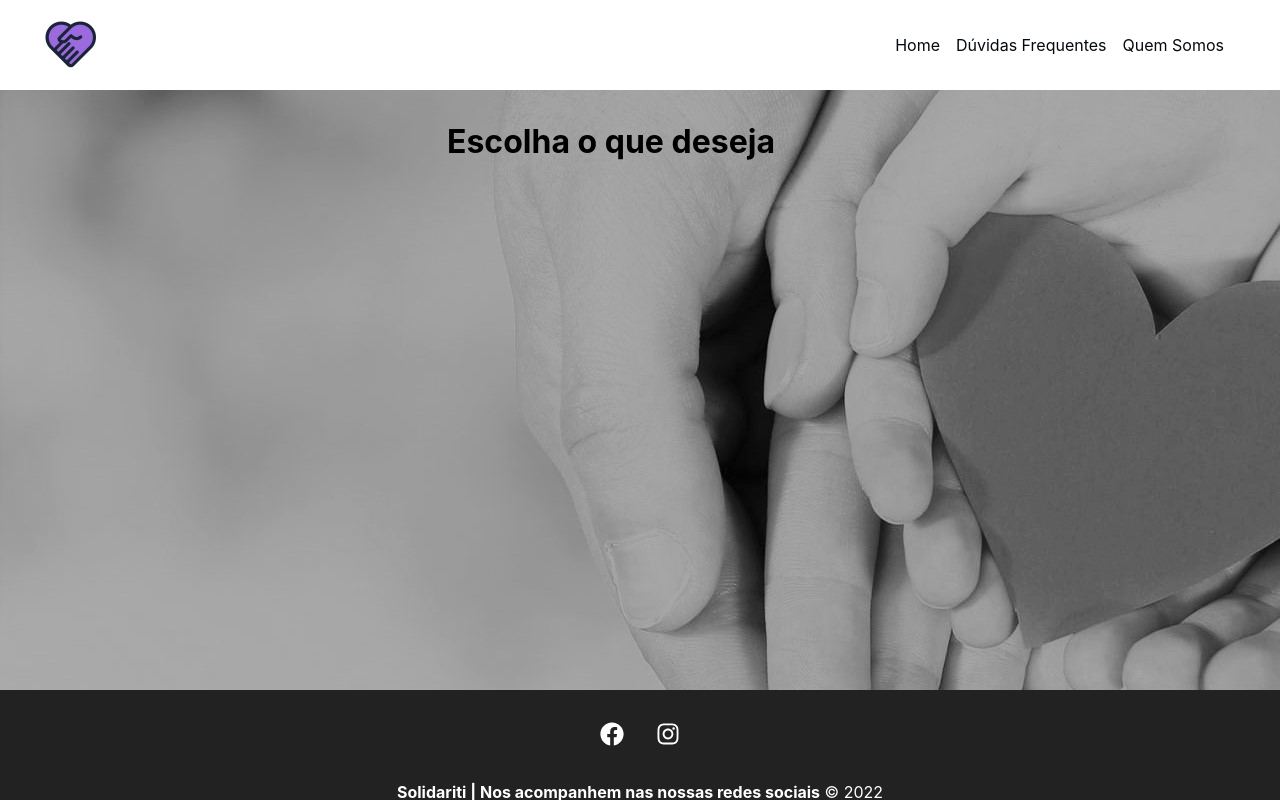
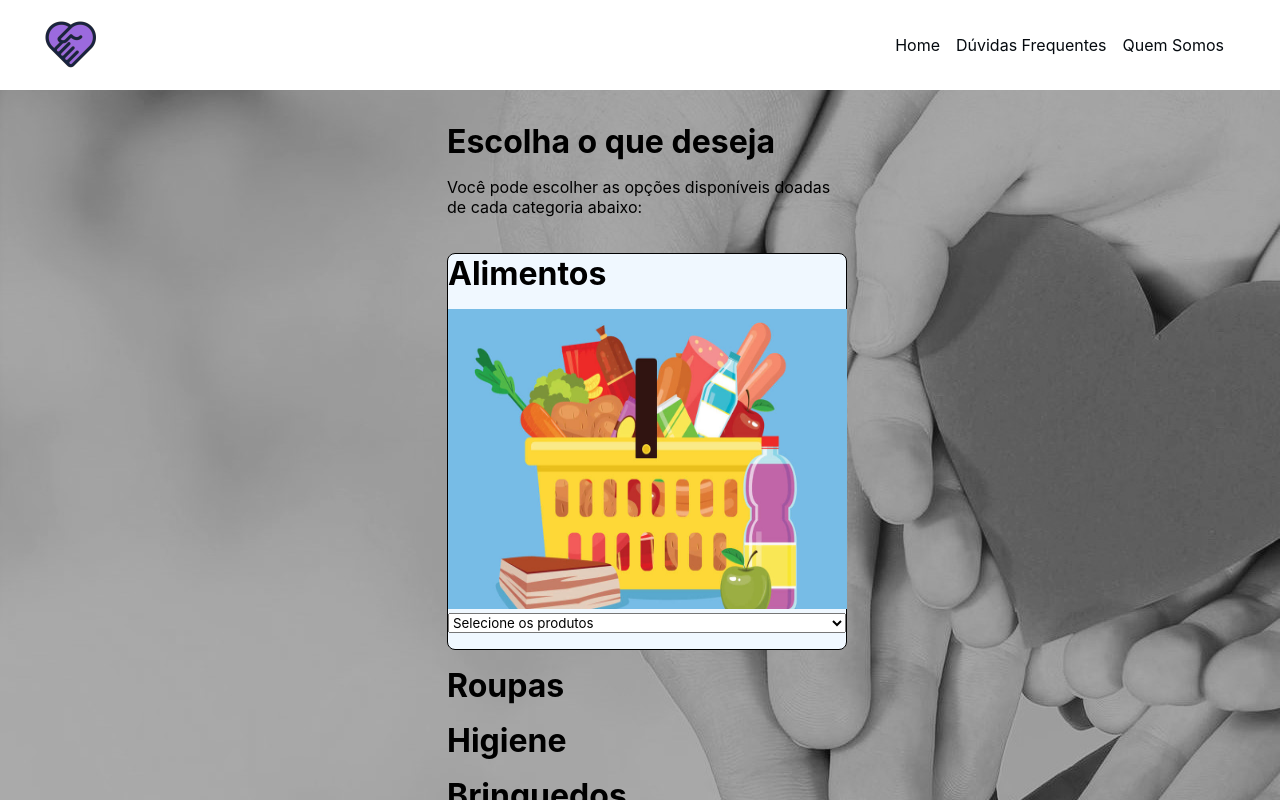
Before and after one commit to anapaulaghix/app-js, a React (Create React App) app: page /Receber in a window 1280 px wide. Shown: the top 800 px of the page. Built offline with nearby package versions, Linux system fonts and the light colour scheme.

Commit message:
update alimentos

```diff
--- a/src/components/form/Select.js
+++ b/src/components/form/Select.js
@@ -3,9 +3,9 @@ import styles from './Select.module.css'
 function Select({text, name, options, handleOnChange, value}){
     return(
         <div className={styles.form_control}>
-        <label htmlFor={name}>{text}:</label>
+        <label htmlFor={name}>{text}</label>
         <select name={name} id={name}>
-            <option>Selecione o tipo de produto</option>
+            <option>Selecione os produtos</option>
         </select>
         </div>
     )
--- a/src/components/pages/Doar.js
+++ b/src/components/pages/Doar.js
@@ -10,6 +10,7 @@ function Doar(){
         <div className={styles.doar_container}>
         <h1>Escolha por categorias</h1>
         <p>Só trabalhamos com o que está descrito em cada categoria, não aceitamos outras coisas.</p>
+        <br></br>
         <Alimentos />
         <Roupas/>
         <Higiene/>
--- a/src/components/pages/Receber.js
+++ b/src/components/pages/Receber.js
@@ -1,9 +1,22 @@
 import styles from './Receber.module.css'
+import Alimentos from '../project/Alimentos'
+import Roupas from '../project/Roupas'
+import Higiene from '../project/Higiene'
+import Brinquedos from '../project/Brinquedos'
+import Moveis from '../project/Moveis'
 
 function Receber(){
     return(
         <div className={styles.receber_container}>
             <h1>Escolha o que deseja</h1>
+            <p>Você pode escolher as opções disponíveis doadas de cada categoria abaixo:</p>
+            <br></br>
+            <Alimentos />
+            <Roupas/>
+            <Higiene/>
+            <Brinquedos/>
+            <Moveis/>
+
         </div>
     )
 }
--- a/src/components/project/Alimentos.js
+++ b/src/components/project/Alimentos.js
@@ -0,0 +1,15 @@
+import Select from '../form/Select'
+import img from '../../img/comida.jpeg'
+import styles from './Alimentos.module.css'
+
+function Alimentos(){
+    return(
+        <div className={styles.container}>
+        <h1>Alimentos</h1>
+        <img className={styles.img} src={img} alt='logocomida'></img>
+        <Select />
+        </div>
+    )
+}
+
+export default Alimentos
--- /dev/null
+++ b/src/components/project/Alimentos.module.css
@@ -0,0 +1,13 @@
+.container{
+    width: 400px;
+    background-color: aliceblue;
+    border-radius: 8px;
+    border: 1px solid #000000;
+    margin-bottom: 1em;
+    margin-top: 1em;
+}
+
+.img{
+    width: 399px;
+    height: 300px;
+}
--- a/src/components/project/Brinquedos.js
+++ b/src/components/project/Brinquedos.js
@@ -0,0 +1,7 @@
+function Brinquedos(){
+    return(
+        <h1>Brinquedos</h1>
+    )
+}
+
+export default Brinquedos
--- a/src/components/project/Higiene.js
+++ b/src/components/project/Higiene.js
@@ -0,0 +1,7 @@
+function Higiene(){
+    return(
+        <h1>Higiene</h1>
+    )
+}
+
+export default Higiene
--- a/src/components/project/Roupas.js
+++ b/src/components/project/Roupas.js
@@ -0,0 +1,7 @@
+function Roupas(){
+    return(
+        <h1>Roupas</h1>
+    )
+}
+
+export default Roupas
```
